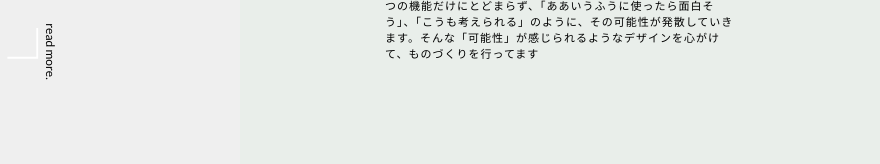
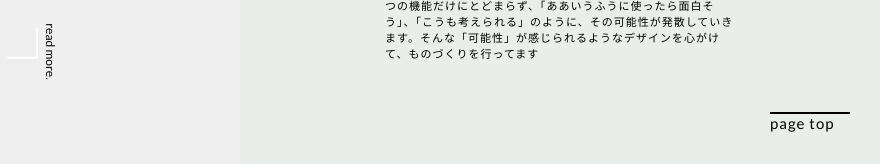
Before and after one commit to takabotakebo/portfolio_website, a plain HTML site: page index.html in a window 1280 px wide. Shown: the part 636-800 px from the top of the page, 400-1280 px from the left. Drawn offline with nearby package versions, Linux system fonts and the light colour scheme; a web font is replaced by a local one.

Commit message:
pagetopボタンを設置

```diff
--- a/index.html
+++ b/index.html
@@ -131,8 +131,9 @@
                     <li><a href="https://github.com/takabotakebo"><img src="img/github-black.svg"></a></li>
                 </ul>
                 <p>©2017 TAKAFUMI NAKAHARA All rights reserved.</p>
+                <div class="scrol-top"><p>page top</p></div>
             </footer>
-
+            <div class="scroll-top"><p>page top</p></div>
         </div>
     </body>
 </html>
--- a/main.css
+++ b/main.css
@@ -1067,3 +1067,18 @@ footer .sns-link-icon-side{
 footer .sns-link-icon-side img{
     width: 30px;
 }
+
+.scroll-top{
+  position: fixed;
+  width: 80px;
+  height: 20px;
+  bottom: 30px;
+  right: 30px;
+  border-top: 2px solid black;
+  cursor: pointer;
+}
+
+.scroll-top p {
+  font-size: 15px;
+  color:black;
+}
```
